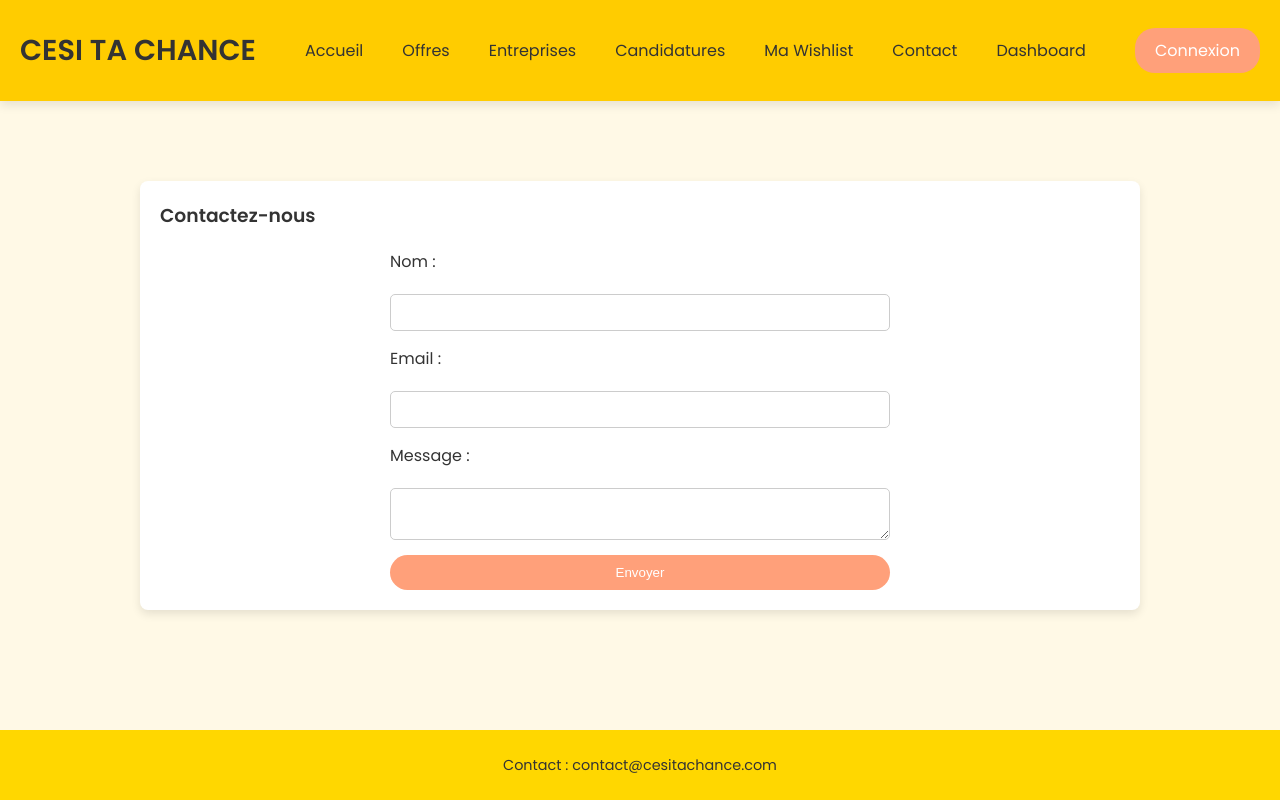
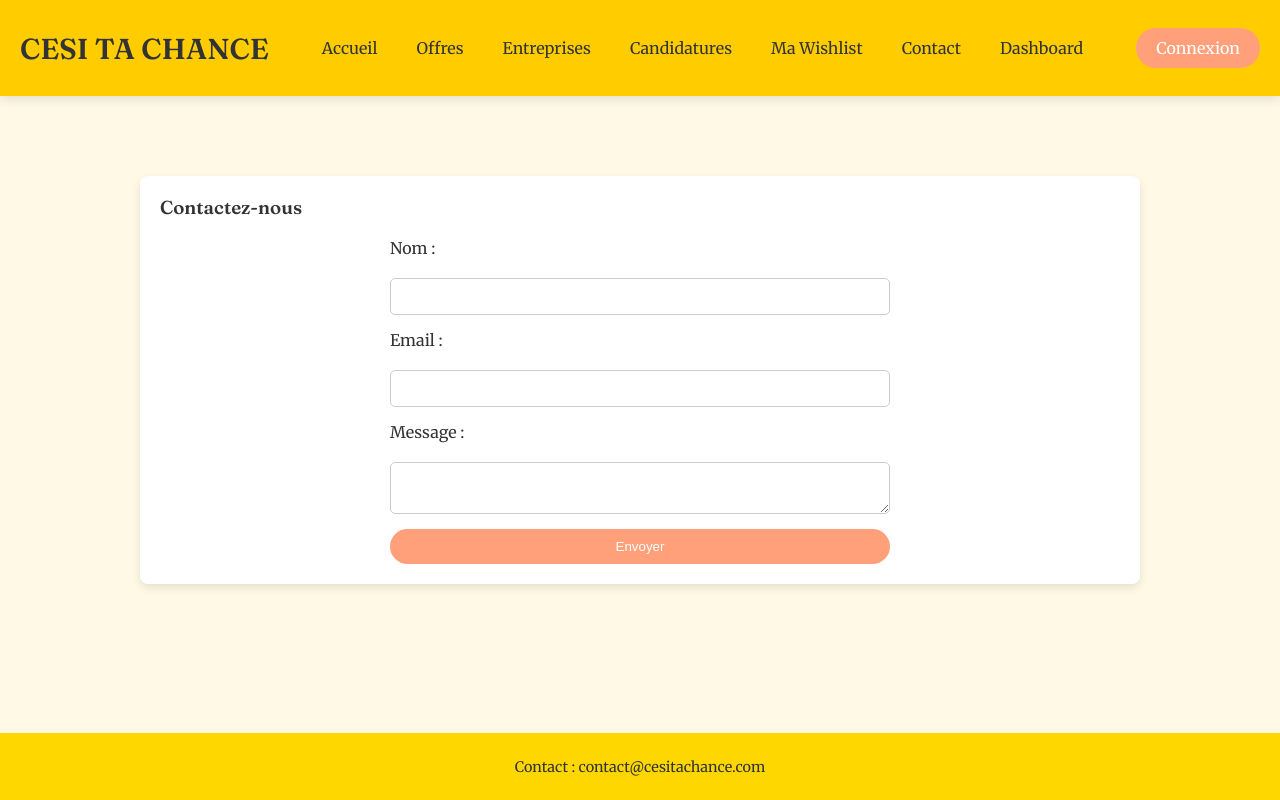
Before and after one commit to ValentinGlairot/Projet_WEB, a PHP site: page /contact.html in a window 1280 px wide. Run offline with PHP 8.4, Linux system fonts and the light colour scheme.

Commit message:
Changement de Police

```diff
--- a/site_statique_v2/styles.css
+++ b/site_statique_v2/styles.css
@@ -1,4 +1,7 @@
-@import url('https://fonts.googleapis.com/css2?family=Poppins:wght@300;400;600&display=swap');
+/* ================================
+   Police Google Fonts
+   ================================ */
+@import url('https://fonts.googleapis.com/css2?family=Fraunces:wght@300;400;600&family=Merriweather:wght@300;400;600&display=swap');
 
 * {
     box-sizing: border-box;
@@ -7,7 +10,7 @@
 body {
     margin: 0;
     padding: 0;
-    font-family: 'Poppins', sans-serif;
+    font-family: 'Merriweather', serif;
     background-color: #FFF9E6;
     color: #333;
     display: flex;
@@ -15,6 +18,14 @@ body {
     min-height: 100vh;
 }
 
+/* Appliquer Fraunces uniquement aux titres */
+h1, h2, h3, h4, h5, h6 {
+    font-family: 'Fraunces', serif;
+}
+
+/* ================================
+   HEADER
+   ================================ */
 header {
     background-color: #FFCC00;
     padding: 20px;
@@ -33,6 +44,7 @@ header {
     font-weight: 600;
     color: #333;
     margin: 0;
+    font-family: 'Fraunces', serif;
 }
 
 nav {
@@ -70,6 +82,9 @@ nav a:hover {
     background-color: #FF6347;
 }
 
+/* ================================
+   SECTION HERO
+   ================================ */
 .hero {
     width: 100%;
     height: 300px;
@@ -92,6 +107,9 @@ nav a:hover {
     font-size: 1.2rem;
 }
 
+/* ================================
+   SECTION CONTENT
+   ================================ */
 .content {
     width: 90%;
     max-width: 1000px;
@@ -106,6 +124,7 @@ nav a:hover {
     margin-top: 0;
 }
 
+/* Formulaires et champs */
 form {
     display: flex;
     flex-direction: column;
@@ -144,6 +163,7 @@ button.btn:hover {
     background-color: #FF6347;
 }
 
+/* Listes et liens */
 ul {
     list-style: none;
     padding: 0;
@@ -170,6 +190,9 @@ ul li span.status {
     background-color: #FFA500;
 }
 
+/* ================================
+   DASHBOARD
+   ================================ */
 .dashboard-cards {
     display: flex;
     flex-wrap: wrap;
@@ -197,6 +220,9 @@ ul li span.status {
     justify-content: center;
 }
 
+/* ================================
+   FOOTER
+   ================================ */
 footer {
     background-color: #FFD700;
     padding: 10px;
@@ -206,6 +232,9 @@ footer {
     font-size: 0.9rem;
 }
 
+/* ================================
+   RESPONSIVE MEDIA QUERIES
+   ================================ */
 @media (max-width: 768px) {
     header {
         justify-content: center;
```
